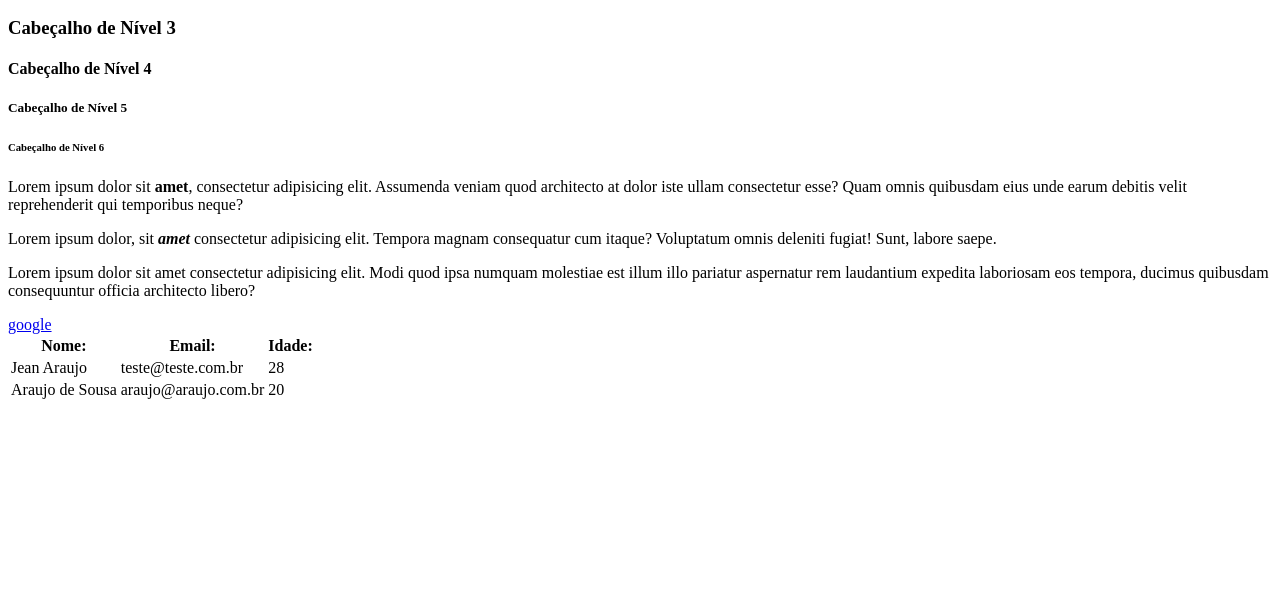
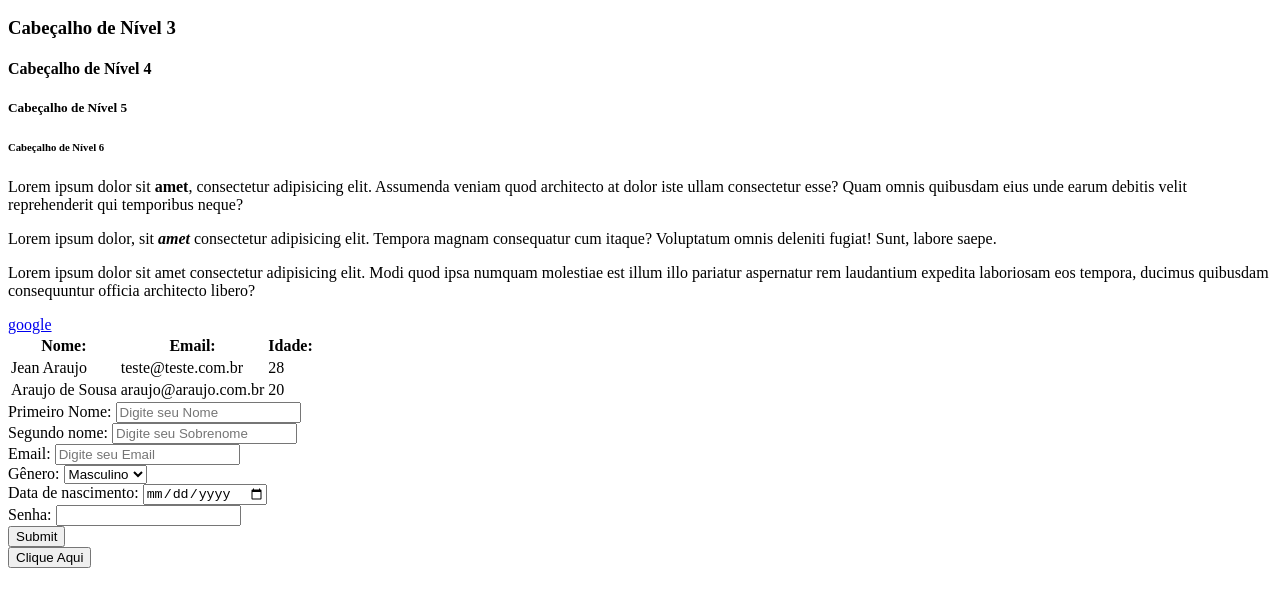
Before and after one commit to jeansousa01/Curso-Youtube-HTML-CanalDicasParaDev, a plain HTML site: page index.html in a window 1280 px wide. Shown: the part 110-716 px from the top of the page. Drawn offline with Linux system fonts and the light colour scheme.

Commit message:
Cria Formulario de Texto, Senha, Select e Date

```diff
--- a/index.html
+++ b/index.html
@@ -55,6 +55,45 @@
             </tr>
         </tbody>
     </table>
+
+    <!--Formularios  action ="" method="POST" -->
+    <form>
+        <div>
+            <label>Primeiro Nome:</label>
+            <input type="text" placeholder="Digite seu Nome" />
+        </div>
+        <div>
+            <label>Segundo nome:</label>
+            <input type="text" placeholder="Digite seu Sobrenome" />
+        </div>
+        <div>
+            <label>Email: </label>
+            <input type="email" placeholder="Digite seu Email" />
+        </div>
+        <div>
+            <label>Gênero:</label>
+            <select>
+                <option value="masculino">Masculino</option>
+                <option value="feminino">Feminino</option>
+            </select>
+        </div>
+        <div>
+            <label>Data de nascimento:</label>
+            <input type="date" />
+        </div>
+        <div>
+            <label>Senha: </label>
+            <input type="password" />
+        </div>
+        <div>
+            <input type="submit">
+        </div>
+    </form>
+
+    <!--Botoes-->
+    <button>Clique Aqui</button>
+
+
 </body>
 
 </html>
```
